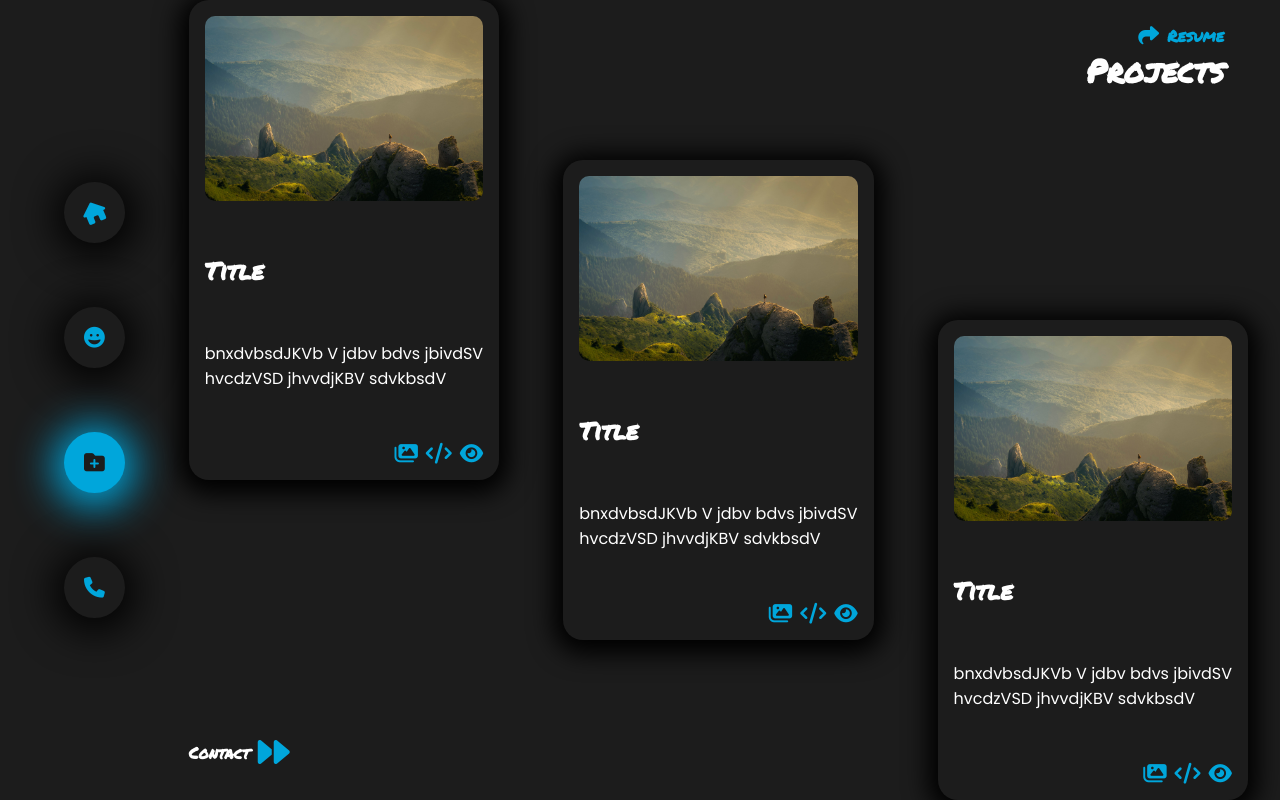
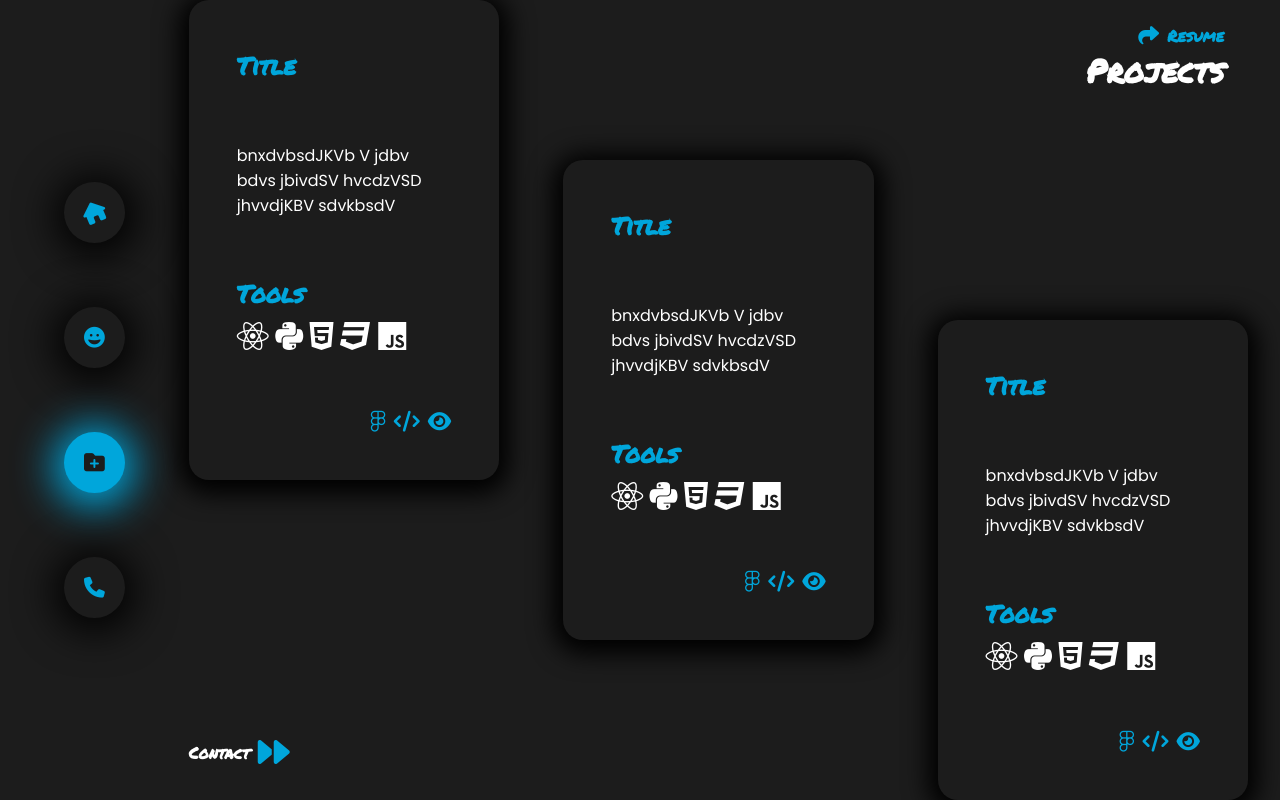
Before and after one commit to contawo/contawo-first-portfolio, a React (Create React App) app: page /projects in a window 1280 px wide. Built offline with nearby package versions, Linux system fonts and the light colour scheme.

Commit message:
Tools Added
I removed the images because they were giving me loading problems by taking too much time to display during loading or reloading

```diff
--- a/src/index.css
+++ b/src/index.css
@@ -569,7 +569,7 @@ html, body {
   box-shadow: 0px 4px 25px 10px #000000;
   border-radius: 20px;
   height: 60%;
-  padding: 1em;
+  padding: 3em;
 
   display: flex;
   flex-direction: column;
@@ -584,11 +584,36 @@ html, body {
 .proj-item > h2 {
   color: var(--tertiary-color);
   font-family: var(--font-permanent);
+  color: var(--secondary-color);
 }
 
 .proj-item > p {
   color: var(--tertiary-color);
   font-family: var(--font-poppins);
+}
+
+.proj-tools {
+  display: flex;
+  flex-direction: column;
+  gap: .5em;
+}
+
+.proj-tools > h1 {
+  font-family: var(--font-permanent);
+  color: var(--tertiary-color);
+  font-size: 1.5em;
+  color: var(--secondary-color);
+}
+
+.proj-tools-item {
+  display: flex;
+  gap: .4em;
+  align-items: center;
+}
+
+.proj-tools-item > i {
+  font-size: 2rem;
+  color: var(--tertiary-color)
 }
 
 .proj-links {
@@ -633,7 +658,7 @@ html, body {
   .main-proj {
     display: flex;
     flex-direction: column;
-    gap: 2em;
+    gap: 3.5em;
     padding-top: 1.5em;
     margin: 0;
     margin-right: 2em;
@@ -641,6 +666,7 @@ html, body {
 
   .proj-item {
     height: 100%;
+    padding: 1em;
   }
 
   .one,
--- a/src/pages/Projects.js
+++ b/src/pages/Projects.js
@@ -13,11 +13,21 @@ const Projects = () => {
                 </a>
                 <div className='col-proj one'>
                     <div className='proj-item'>
-                        <img src='./images/compressed/back.jpg' alt="project-item"/>
+                        {/* <img src='./images/compressed/back.jpg' alt="project-item"/> */}
                         <h2>Title</h2>
                         <p>bnxdvbsdJKVb V jdbv bdvs jbivdSV hvcdzVSD jhvvdjKBV sdvkbsdV</p>
+                        <div className='proj-tools'>
+                            <h1>Tools</h1>
+                            <div className='proj-tools-item'>
+                                <i class="fa-brands fa-react"></i>
+                                <i class="fa-brands fa-python"></i>
+                                <i class="fa-brands fa-html5"></i>
+                                <i class="fa-brands fa-css3"></i>
+                                <i class="fa-brands fa-js"></i>
+                            </div>
+                        </div>
                         <div className='proj-links'>
-                            <i class="fa-solid fa-images"></i>
+                            <i class="fa-brands fa-figma"></i>
                             <i class="fa-solid fa-code"></i>
                             <i class="fa-solid fa-eye"></i>
                         </div>
@@ -29,11 +39,21 @@ const Projects = () => {
                 </div>
                 <div className='col-proj two'>
                     <div className='proj-item'>
-                    <img src='./images/compressed/back.jpg' alt="project-item"/>
+                    {/* <img src='./images/compressed/back.jpg' alt="project-item"/> */}
                         <h2>Title</h2>
                         <p>bnxdvbsdJKVb V jdbv bdvs jbivdSV hvcdzVSD jhvvdjKBV sdvkbsdV</p>
+                        <div className='proj-tools'>
+                            <h1>Tools</h1>
+                            <div className='proj-tools-item'>
+                                <i class="fa-brands fa-react"></i>
+                                <i class="fa-brands fa-python"></i>
+                                <i class="fa-brands fa-html5"></i>
+                                <i class="fa-brands fa-css3"></i>
+                                <i class="fa-brands fa-js"></i>
+                            </div>
+                        </div>
                         <div className='proj-links'>
-                            <i class="fa-solid fa-images"></i>
+                            <i class="fa-brands fa-figma"></i>
                             <i class="fa-solid fa-code"></i>
                             <i class="fa-solid fa-eye"></i>
                         </div>
@@ -48,11 +68,21 @@ const Projects = () => {
                         <h1>Projects</h1>
                     </div>
                     <div className='proj-item'>
-                    <img src='./images/compressed/back.jpg' alt="project-item"/>
+                    {/* <img src='./images/compressed/back.jpg' alt="project-item"/> */}
                         <h2>Title</h2>
                         <p>bnxdvbsdJKVb V jdbv bdvs jbivdSV hvcdzVSD jhvvdjKBV sdvkbsdV</p>
+                        <div className='proj-tools'>
+                            <h1>Tools</h1>
+                            <div className='proj-tools-item'>
+                                <i class="fa-brands fa-react"></i>
+                                <i class="fa-brands fa-python"></i>
+                                <i class="fa-brands fa-html5"></i>
+                                <i class="fa-brands fa-css3"></i>
+                                <i class="fa-brands fa-js"></i>
+                            </div>
+                        </div>
                         <div className='proj-links'>
-                            <i class="fa-solid fa-images"></i>
+                            <i class="fa-brands fa-figma"></i>
                             <i class="fa-solid fa-code"></i>
                             <i class="fa-solid fa-eye"></i>
                         </div>
```
